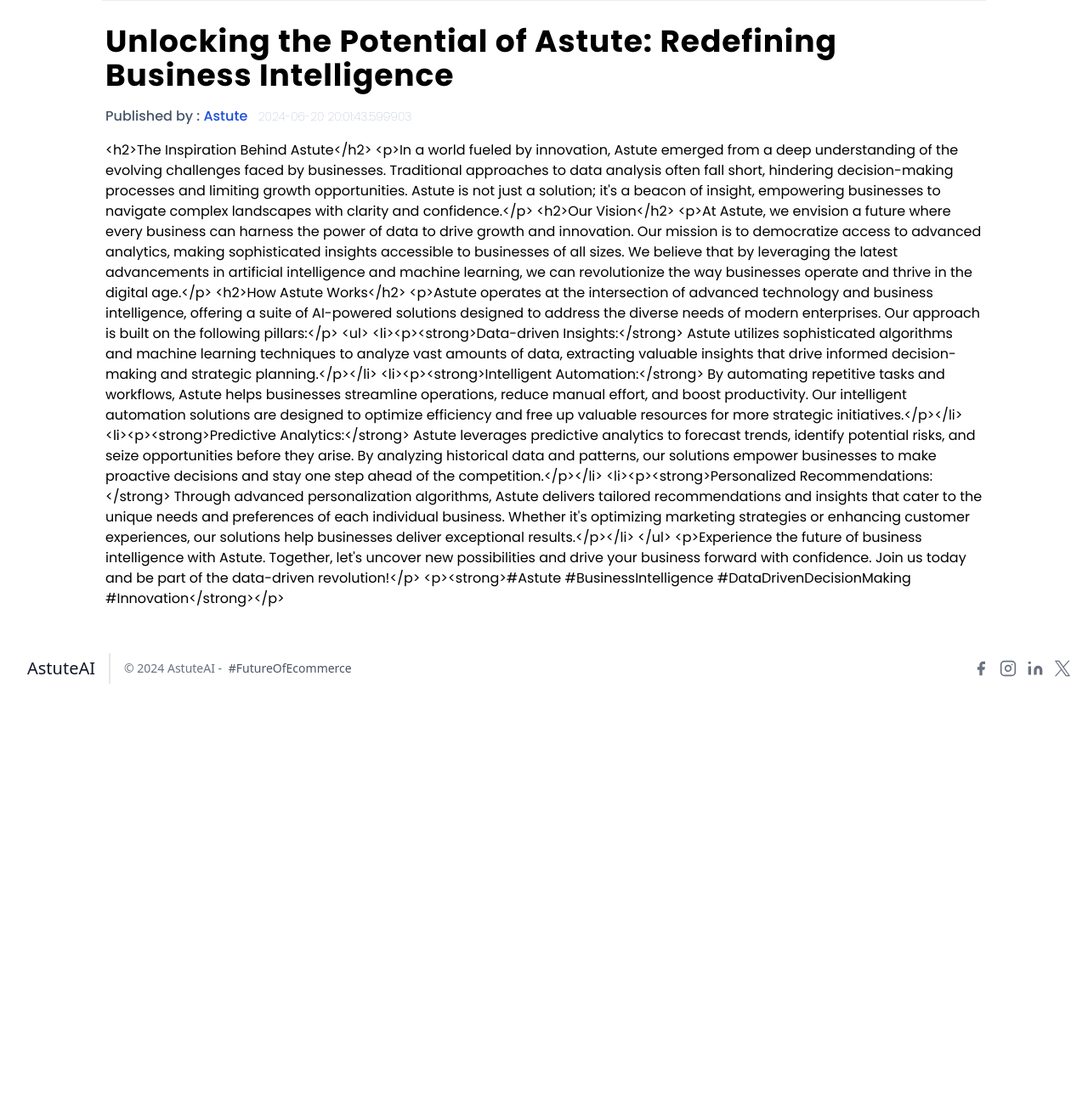
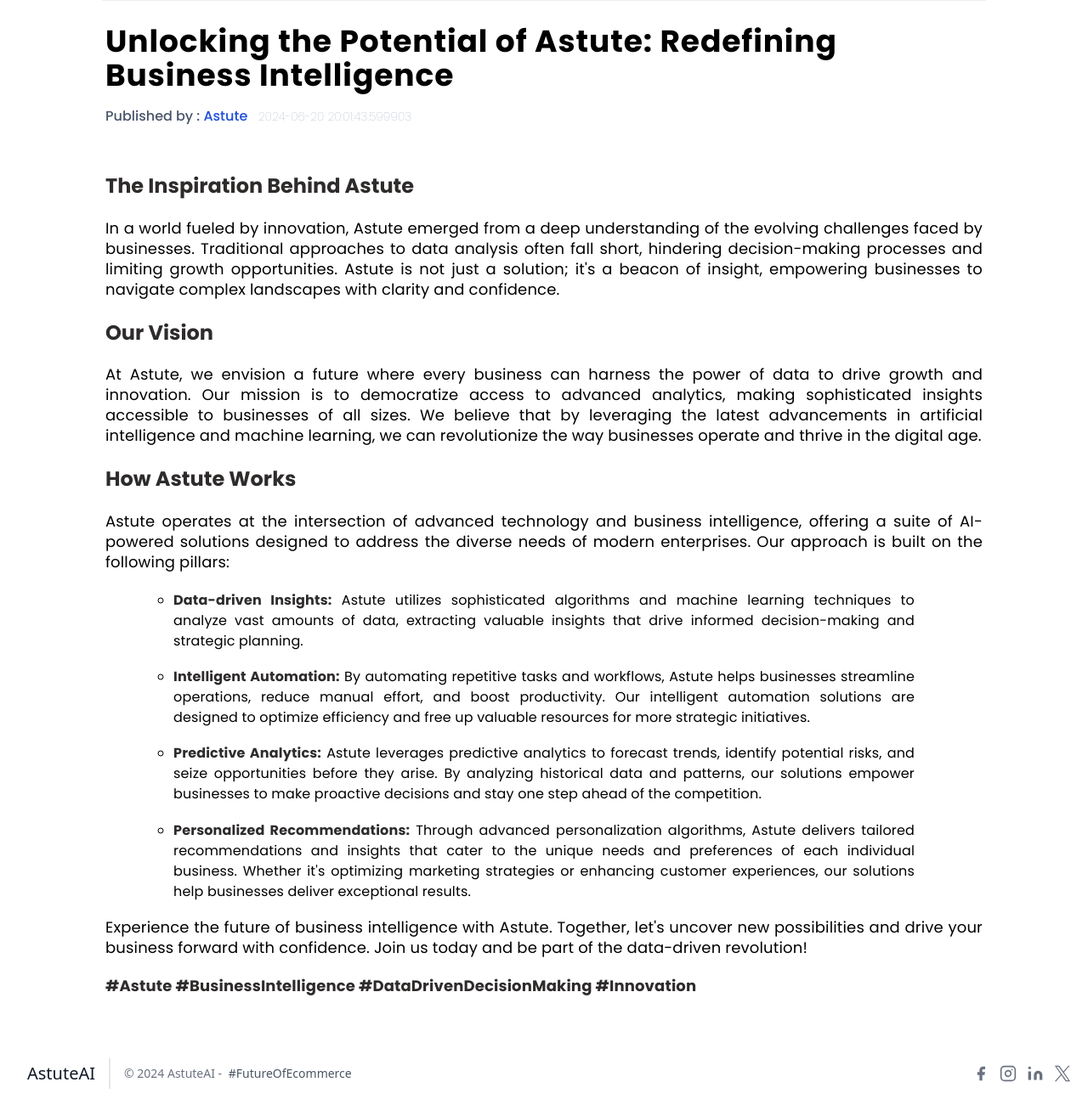
Before and after one commit to pk-vishnu/astuteai-cms, a Flask app: page /view/1 in a window 1280 px wide. Shown: the part 335-1649 px from the top of the page at 85% size. Before the commit the page ends 1140 px from the top, so only its background shows below. Run offline with Flask 3, Linux system fonts and the light colour scheme; a user stored in the database is signed in; data comes from the database, SQL or seed files in the repository; style sheets or scripts are compiled from the project's sources; some libraries are stand-ins or nearby versions.

Commit message:
fix:  content in blog page fixed and refactor the styles

```diff
--- /dev/null
+++ b/website/static/css/markdown.css
@@ -0,0 +1,114 @@
+.content > h1,
+.content > h2,
+.content > h3,
+.content > h4,
+.content > h5,
+.content > h6 {
+  color: rgb(46, 43, 43);
+}
+strong {
+  color: rgb(46, 43, 43);
+}
+.content > h1 {
+  display: block;
+  font-size: 2em;
+  margin-top: 0.67em;
+  margin-bottom: 0.67em;
+  margin-left: 0;
+  margin-right: 0;
+  font-weight: bold;
+}
+.content > h2 {
+  display: block;
+  font-size: 1.5em;
+  margin-top: 0.83em;
+  margin-bottom: 0.83em;
+  margin-left: 0;
+  margin-right: 0;
+  font-weight: bold;
+}
+.content > h3 {
+  display: block;
+  font-size: 1.17em;
+  margin-top: 1em;
+  margin-bottom: 1em;
+  margin-left: 0;
+  margin-right: 0;
+  font-weight: bold;
+}
+.content > h4 {
+  display: block;
+  font-size: 1em;
+  margin-top: 1.33em;
+  margin-bottom: 1.33em;
+  margin-left: 0;
+  margin-right: 0;
+  font-weight: bold;
+}
+.content > h5 {
+  display: block;
+  font-size: 0.83em;
+  margin-top: 1.67em;
+  margin-bottom: 1.67em;
+  margin-left: 0;
+  margin-right: 0;
+  font-weight: bold;
+}
+.content > h6 {
+  display: block;
+  font-size: 0.67em;
+  margin-top: 2.33em;
+  margin-bottom: 2.33em;
+  margin-left: 0;
+  margin-right: 0;
+  font-weight: bold;
+}
+
+.content > p {
+  font-size: large;
+  text-align: justify;
+  letter-spacing: 0.01rem;
+  line-height: 1.5rem;
+  margin: 0 0 1.15em;
+}
+.content > ul {
+  list-style: circle;
+  padding: 0 5rem;
+  margin: 0 0 1.15em;
+}
+.content > ul > li {
+  text-align: justify;
+  letter-spacing: 0.01rem;
+  line-height: 1.5rem;
+  margin-bottom: 1.15em;
+}
+.content > ol {
+  list-style: decimal;
+  padding: 0 5rem;
+  margin: 0 0 1.15em;
+}
+.content > ol > li {
+  text-align: justify;
+  letter-spacing: 0.01rem;
+  line-height: 1.5rem;
+  margin-bottom: 1.15em;
+}
+
+.content > blockquote {
+  background: #e6f2e6;
+  border-left: 3px solid #408040;
+  font-style: italic;
+  padding-left: 5px;
+  margin-left: 2px;
+}
+.content > pre {
+  background: #e0f0ff;
+  border-left: 5px solid #55aaff;
+  padding: 5px;
+  margin-left: 2px;
+}
+.content > code {
+  background: #e0f0ff;
+  font-family: JetBrains Mono NL, Courier New, Monospaced;
+  font-size: 0.9em;
+}
--- a/website/templates/blog.html
+++ b/website/templates/blog.html
@@ -2,70 +2,7 @@
 content %}
 
 <script src="https://cdn.tailwindcss.com"></script>
-<style>
-  .content > h1 {
-    display: block;
-    font-size: 2em;
-    margin-top: 0.67em;
-    margin-bottom: 0.67em;
-    margin-left: 0;
-    margin-right: 0;
-    font-weight: bold;
-  }
-  .content > h2 {
-    display: block;
-    font-size: 1.5em;
-    margin-top: 0.83em;
-    margin-bottom: 0.83em;
-    margin-left: 0;
-    margin-right: 0;
-    font-weight: bold;
-  }
-  .content > h3 {
-    display: block;
-    font-size: 1.17em;
-    margin-top: 1em;
-    margin-bottom: 1em;
-    margin-left: 0;
-    margin-right: 0;
-    font-weight: bold;
-  }
-  .content > h4 {
-    display: block;
-    font-size: 1em;
-    margin-top: 1.33em;
-    margin-bottom: 1.33em;
-    margin-left: 0;
-    margin-right: 0;
-    font-weight: bold;
-  }
-  .content > h5 {
-    display: block;
-    font-size: 0.83em;
-    margin-top: 1.67em;
-    margin-bottom: 1.67em;
-    margin-left: 0;
-    margin-right: 0;
-    font-weight: bold;
-  }
-  .content > h6 {
-    display: block;
-    font-size: 0.67em;
-    margin-top: 2.33em;
-    margin-bottom: 2.33em;
-    margin-left: 0;
-    margin-right: 0;
-    font-weight: bold;
-  }
-
-  .content > p {
-    font-size: large;
-    text-align: justify;
-    letter-spacing: 0.01rem;
-    line-height: 1rem;
-    margin: 0 0 1.15em;
-  }
-</style>
+<link rel="stylesheet" href="../static/css/markdown.css" />
 
 <div class="w-5/6 mx-auto h-56 border-b-gray-400/20 border-b-[1px]">
   <!-- Image -->
@@ -87,9 +24,9 @@ content %}
       >{{res['date_created']}}</span
     >
   </p>
-  <div class="content">
+  <div class="content pt-4">
     <!-- content -->
-    {{res['content']}}
+    {{res['content'] | safe }}
   </div>
 </div>
 
```
